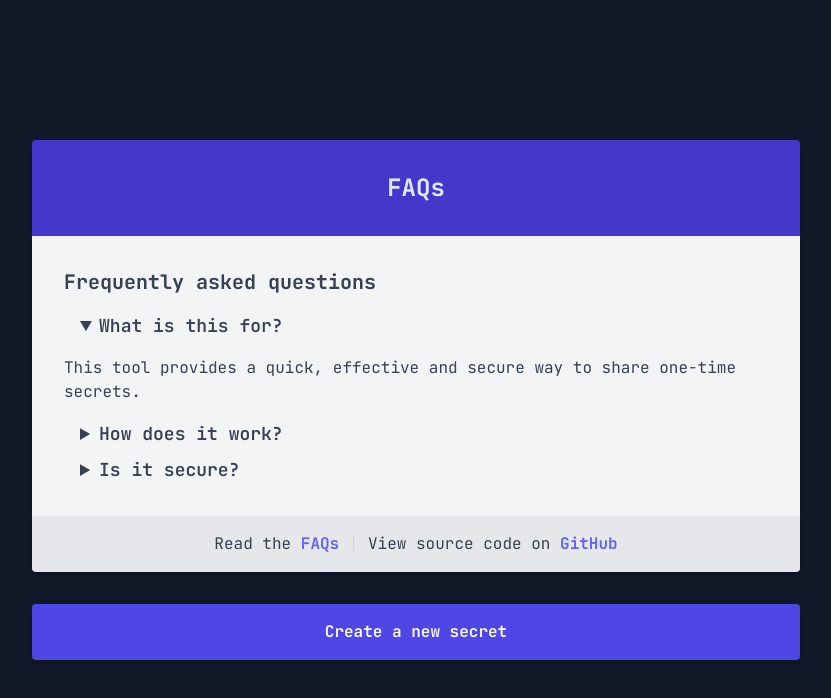
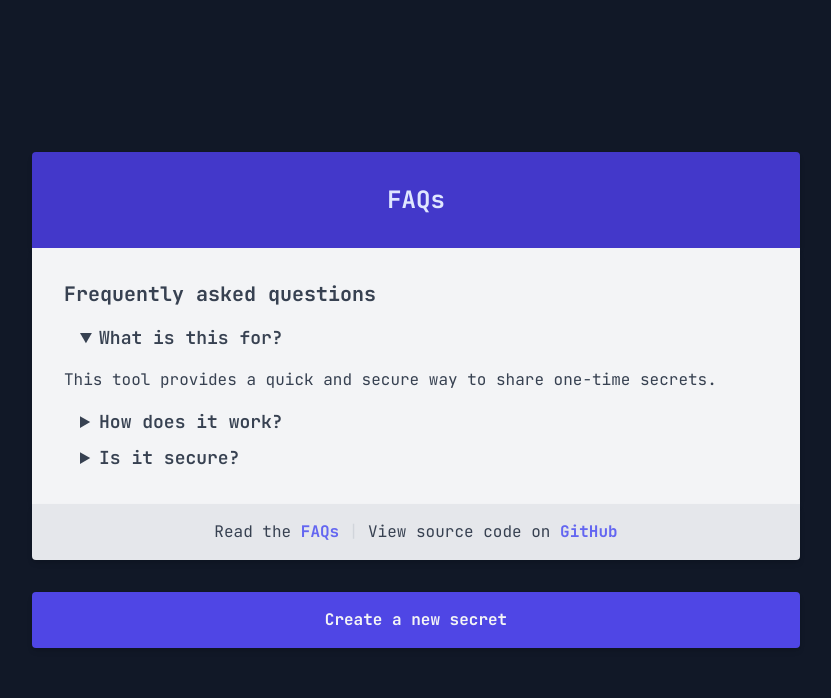
Before and after one commit to harrymitchinson/secrets-worker-v2, a Next.js app: page /faq in a window 1280 px wide. Shown: the top 698 px of the page, without its empty margins (224-1055 px from the left). Built offline with nearby package versions, Linux system fonts and the light colour scheme.

Commit message:
Update text

```diff
--- a/src/components/FAQ.tsx
+++ b/src/components/FAQ.tsx
@@ -17,8 +17,8 @@ export default function FrequentlyAskedQuestions() {
             </summary>
             <div className="mt-4">
               <p className="mb-4">
-                This tool provides a quick, effective and secure way to share
-                one-time secrets.
+                This tool provides a quick and secure way to share one-time
+                secrets.
               </p>
             </div>
           </details>
```
